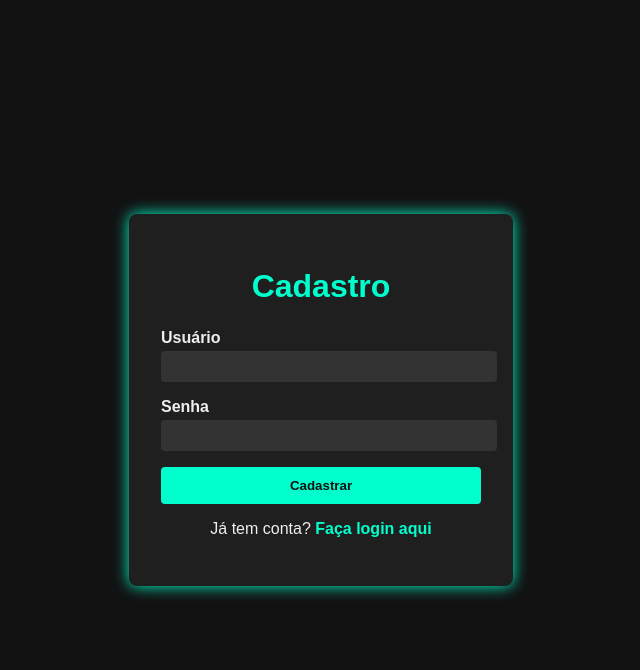
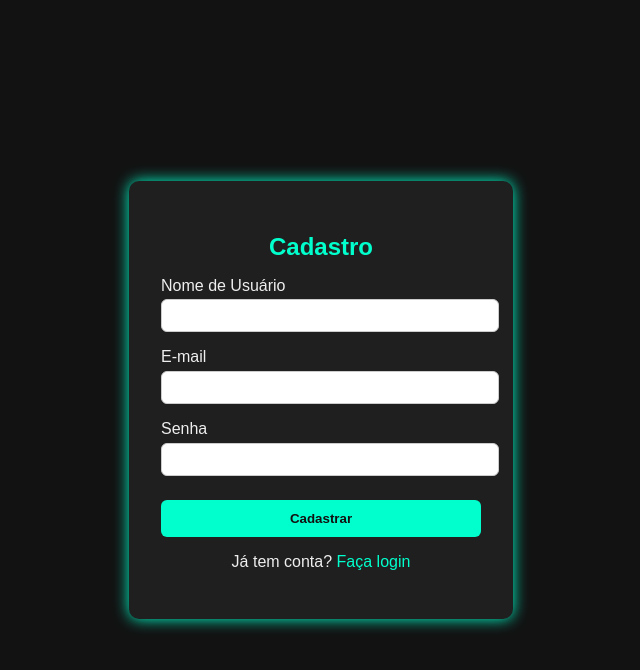
Before and after one commit to nilopb/roletainteligentanalitic, a Flask app: page /register in a window 1280 px wide. Shown: the top 670 px of the page, without its empty margins (319-959 px from the left). Run offline with Flask 3, Linux system fonts and the light colour scheme.

Commit message:
Update register.html

```diff
--- a/templates/register.html
+++ b/templates/register.html
@@ -10,50 +10,51 @@
     background: #121212;
     color: #eee;
     display: flex;
+    height: 100vh;
     justify-content: center;
     align-items: center;
-            height: 100vh;
     margin: 0;
   }
-        .register-container {
+  .register-box {
     background: #1f1f1f;
     padding: 2rem;
-            border-radius: 8px;
+    border-radius: 10px;
+    box-shadow: 0 0 15px #00ffcc;
     width: 320px;
-            box-shadow: 0 0 15px #00ffcc;
   }
-        h1 {
+  h2 {
+    margin-bottom: 1rem;
+    color: #00ffcc;
     text-align: center;
-            margin-bottom: 1.5rem;
-            color: #00ffcc;
   }
   label {
     display: block;
-            margin-bottom: 0.25rem;
-            font-weight: bold;
+    margin-top: 1rem;
   }
-        input[type="text"], input[type="password"] {
+  input[type="text"], input[type="email"], input[type="password"] {
     width: 100%;
     padding: 0.5rem;
-            margin-bottom: 1rem;
-            border: none;
-            border-radius: 4px;
-            background: #333;
-            color: #eee;
+    border-radius: 6px;
+    border: 1px solid #ccc;
+    margin-top: 0.3rem;
+  }
+  input[type="text"]:focus, input[type="email"]:focus, input[type="password"]:focus {
+    border-color: #00ffcc;
+    outline: none;
   }
   button {
     width: 100%;
+    margin-top: 1.5rem;
     padding: 0.7rem;
     background: #00ffcc;
     border: none;
-            border-radius: 4px;
+    border-radius: 6px;
+    color: #121212;
     font-weight: bold;
     cursor: pointer;
-            color: #121212;
-            transition: background 0.3s ease;
   }
   button:hover {
-            background: #00d1aa;
+    background: #00cca6;
   }
   .login-link {
     margin-top: 1rem;
@@ -62,45 +63,41 @@
   .login-link a {
     color: #00ffcc;
     text-decoration: none;
-            font-weight: bold;
   }
-        .flash-message {
-            margin-bottom: 1rem;
+  .login-link a:hover {
+    text-decoration: underline;
+  }
+  .error-msg {
+    background: #ff4c4c;
+    color: white;
     padding: 0.5rem;
-            border-radius: 4px;
+    border-radius: 5px;
+    margin-top: 1rem;
     text-align: center;
-        }
-        .flash-message.error {
-            background: #ff4c4c;
-            color: #fff;
-        }
-        .flash-message.success {
-            background: #4caf50;
-            color: #fff;
   }
 </style>
 </head>
 <body>
-    <div class="register-container">
-        <h1>Cadastro</h1>
-        {% with messages = get_flashed_messages(with_categories=true) %}
+  <div class="register-box">
+    <h2>Cadastro</h2>
+    {% with messages = get_flashed_messages() %}
       {% if messages %}
-                {% for category, message in messages %}
-                    <div class="flash-message {{category}}">{{ message }}</div>
-                {% endfor %}
+        <div class="error-msg">
+          {{ messages[0] }}
+        </div>
       {% endif %}
     {% endwith %}
     <form method="POST" action="{{ url_for('register') }}">
-            <label for="username">Usuário</label>
+      <label for="username">Nome de Usuário</label>
       <input type="text" id="username" name="username" required autocomplete="username" />
-
+      <label for="email">E-mail</label>
+      <input type="email" id="email" name="email" required autocomplete="email" />
       <label for="password">Senha</label>
       <input type="password" id="password" name="password" required autocomplete="new-password" />
-
       <button type="submit">Cadastrar</button>
     </form>
     <div class="login-link">
-            <p>Já tem conta? <a href="{{ url_for('login') }}">Faça login aqui</a></p>
+      <p>Já tem conta? <a href="{{ url_for('login') }}">Faça login</a></p>
     </div>
   </div>
 </body>
```
Lines whose indentation alone changed are shown as unchanged.
